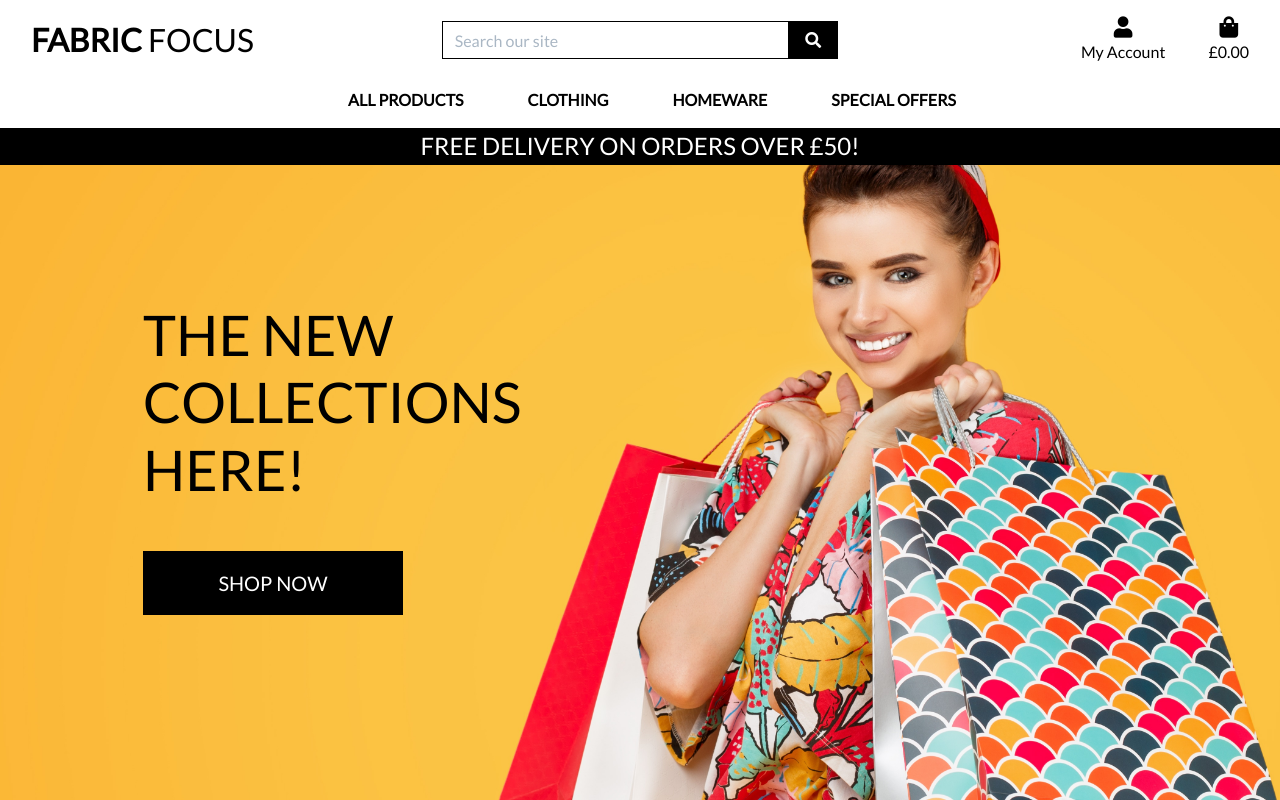
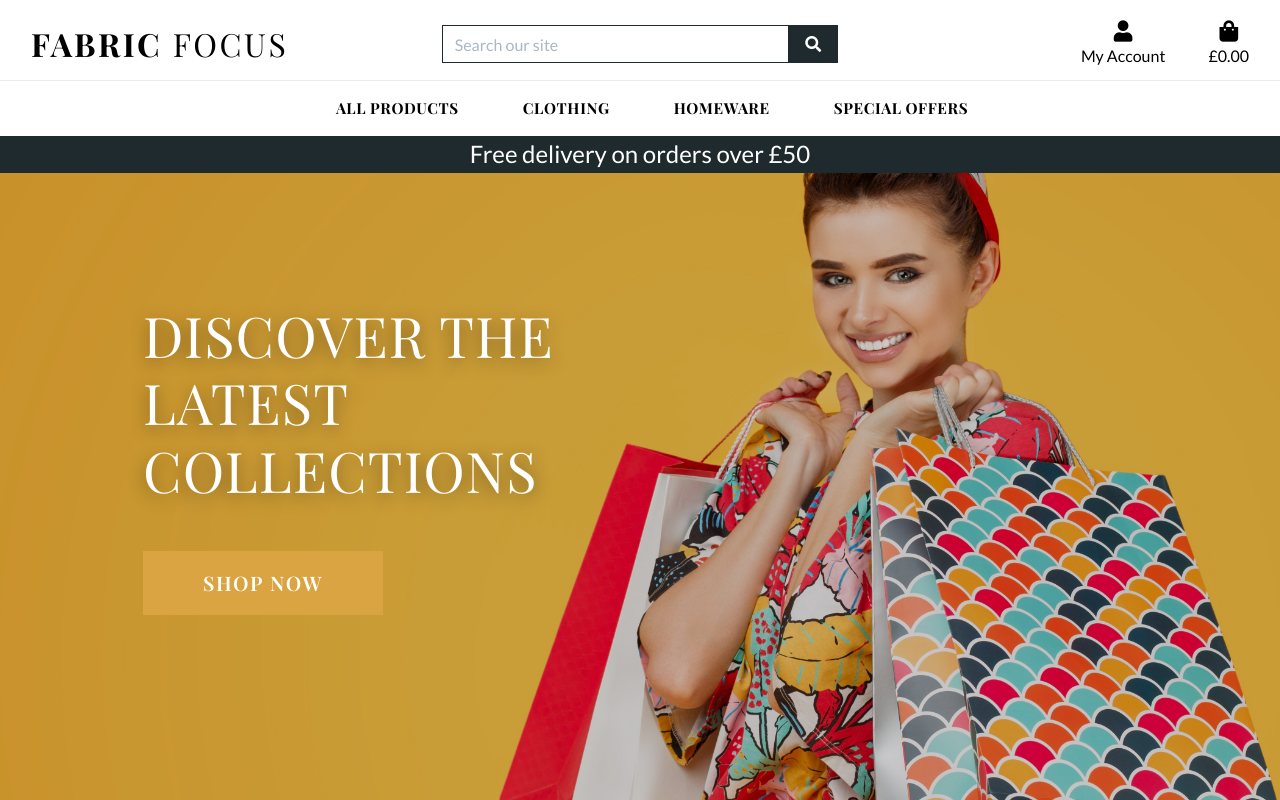
Before and after one commit to Matt-Wilshaw/fabric-focus, a Django app: page / in a window 1280 px wide. Run offline with Django 3.2, Linux system fonts and the light colour scheme; parts of the project's set-up code (start-up, migrations or seed data) failed here and were passed over; some libraries are stand-ins or nearby versions.

Commit message:
feat: update hero and nav styling

```diff
--- a/home/templates/home/index.html
+++ b/home/templates/home/index.html
@@ -14,8 +14,8 @@
     <div class="container h-100">
         <div class="row h-100">
             <div class="col-7 col-md-6 my-auto">
-                <h1 class="display-4 logo-font text-black">
-                 The new collections here!
+                <h1 class="display-4 logo-font hero-title text-white">
+                 Discover the latest collections
                 </h1>
                 <div class="my-5">
                     <h4>
--- a/static/css/base.css
+++ b/static/css/base.css
@@ -1,5 +1,12 @@
 html {
     height: 100%;
+}
+
+:root {
+    --brand-dark: #1f2a2e;
+    --brand-dark-hover: #162024;
+    --font-body: 'Lato', sans-serif;
+    --font-display: 'Playfair Display', serif;
 }
 
 body {
@@ -7,7 +14,28 @@ body {
     background-size: cover;
     height: calc(100vh - 164px);
     color: #555;
-    font-family: 'Lato';
+    font-family: var(--font-body);
+    position: relative;
+}
+
+body::before {
+    content: "";
+    position: fixed;
+    top: 0;
+    right: 0;
+    bottom: 0;
+    left: 0;
+    background: rgba(0, 0, 0, 0.2);
+    z-index: -2;
+}
+
+h1, h2, h3, h4, .logo-font {
+    font-family: var(--font-display);
+    letter-spacing: 0.02em;
+}
+
+.hero-title {
+    text-shadow: 0 4px 18px rgba(0, 0, 0, 0.45);
 }
 
 /* from Bulma */
@@ -28,27 +56,31 @@ body {
 }
 
 .shop-now-button {
-    background: black;
+    background: #d9a441;
     color: white;
-    min-width: 260px;
+    min-width: 240px;
+    border: 1px solid #d9a441;
+    letter-spacing: 0.08em;
+    text-transform: uppercase;
+    font-weight: 600;
 }
 
 .btn-black {
-    background: black;
+    background: var(--brand-dark);
     color: white;
 }
 
 .btn-outline-black {
     background: white;
-    color: black !important;
+    color: var(--brand-dark) !important;
     /* use important to override link colors for <a> elements */
-    border: 1px solid black;
+    border: 1px solid var(--brand-dark);
 }
 
 .btn-outline-black:hover,
 .btn-outline-black:active,
 .btn-outline-black:focus {
-    background: black;
+    background: var(--brand-dark);
     color: white !important;
 }
 
@@ -58,8 +90,21 @@ body {
 .btn-black:hover,
 .btn-black:active,
 .btn-black:focus {
-    background: #222;
+    background: #c28c2e;
     color: white;
+}
+
+.topnav-wrap {
+    border-bottom: 1px solid rgba(0, 0, 0, 0.08);
+}
+
+.navbar .nav-link {
+    font-size: 0.95rem;
+    letter-spacing: 0.04em;
+}
+
+.main-logo-link .logo-font {
+    letter-spacing: 0.08em;
 }
 
 .text-black {
@@ -67,11 +112,11 @@ body {
 }
 
 .border-black {
-    border: 1px solid black !important;
+    border: 1px solid var(--brand-dark) !important;
 }
 
 .bg-black {
-    background: #000 !important;
+    background: var(--brand-dark) !important;
 }
 
 .overlay {
@@ -101,6 +146,11 @@ a.category-badge>span.badge:hover {
 .update-link,
 .remove-item {
     cursor: pointer;
+}
+
+.delivery-text {
+    font-family: var(--font-body);
+    letter-spacing: 0;
 }
 
 input[name='q']::placeholder {
--- a/templates/base.html
+++ b/templates/base.html
@@ -18,6 +18,7 @@
   <link rel="stylesheet" href="https://stackpath.bootstrapcdn.com/bootstrap/4.4.1/css/bootstrap.min.css"
     integrity="sha384-Vkoo8x4CGsO3+Hhxv8T/Q5PaXtkKtu6ug5TOeNV6gBiFeWPGFN9MuhOf23Q9Ifjh" crossorigin="anonymous">
   <link rel="stylesheet" href="https://fonts.googleapis.com/css?family=Lato&display=swap">
+  <link rel="stylesheet" href="https://fonts.googleapis.com/css?family=Playfair+Display:400,600,700&display=swap">
   <link rel="stylesheet" href="{% static 'css/base.css' %}">
   <link rel="icon" href="{% static 'favicon.svg' %}" type="image/svg+xml">
   {% endblock %}
@@ -50,13 +51,13 @@
 
 <body>
   <header class="container-fluid fixed-top">
-    <div id="topnav" class="row bg-white pt-lg-2 d-none d-lg-flex">
-      <div class="col-12 col-lg-4 my-auto py-1 py-lg-0 text-center text-lg-left">
+    <div id="topnav" class="row bg-white pt-lg-2 d-none d-lg-flex topnav-wrap">
+      <div class="col-12 col-lg-4 my-auto py-2 py-lg-1 text-center text-lg-left">
         <a href="{% url 'home' %}" class="nav-link main-logo-link">
           <h2 class="logo-font text-black my-0"><strong>Fabric</strong> Focus</h2>
         </a>
       </div>
-      <div class="col-12 col-lg-4 my-auto py-1 py-lg-0">
+      <div class="col-12 col-lg-4 my-auto py-2 py-lg-1">
         <form method="GET" action="{% url 'products' %}">
           {% csrf_token %}
           <div class="input-group w-100">
@@ -72,7 +73,7 @@
           </div>
         </form>
       </div>
-      <div class="col-12 col-lg-4 my-auto py-1 py-lg-0">
+      <div class="col-12 col-lg-4 my-auto py-2 py-lg-1">
         <ul class="list-inline list-unstyled text-center text-lg-right my-0">
           <li class="list-inline-item dropdown">
             <a class="text-black nav-link" href="#" id="user-options" data-toggle="dropdown" aria-haspopup="true"
@@ -127,7 +128,7 @@
     </div>
     <div id="delivery-banner" class="row text-center">
       <div class="col bg-black text-white">
-        <h4 class="logo-font my-1">Free delivery on orders over £{{ free_delivery_threshold }}!</h4>
+        <h4 class="delivery-text my-1">Free delivery on orders over £{{ free_delivery_threshold }}</h4>
       </div>
     </div>
   </header>
```
